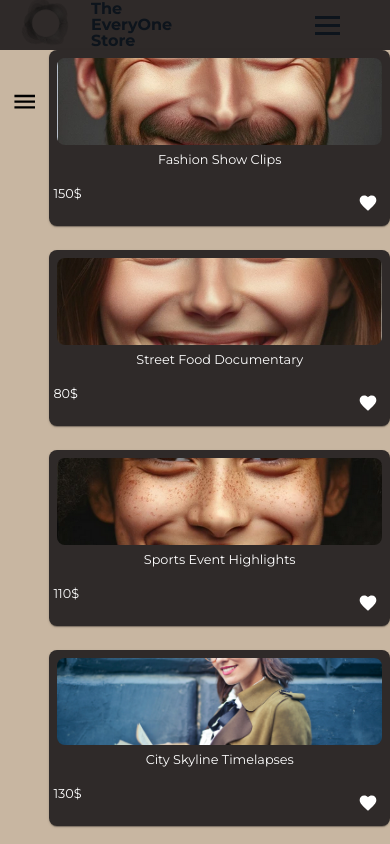
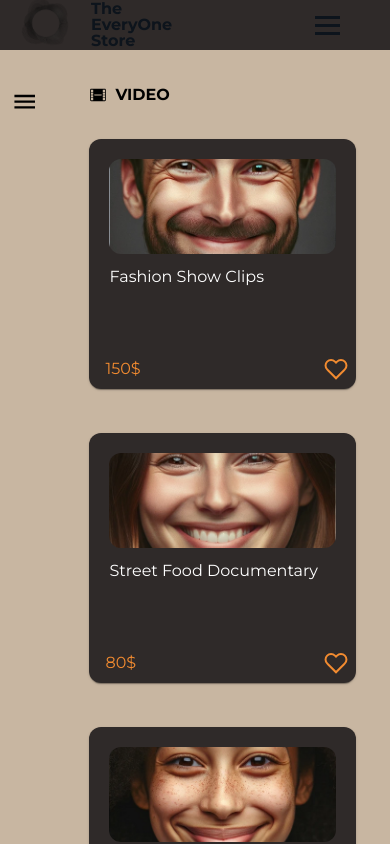
Before and after one commit to simonnilsson90/EksjoSot_Frontend, a React (Create React App) app: page /marketplace/video in a window 390 px wide. Shown: the top 844 px of the page. Built offline with nearby package versions, Linux system fonts and the light colour scheme.

Commit message:
responsive

```diff
--- a/src/App.js
+++ b/src/App.js
@@ -20,6 +20,7 @@ import Reports from "./components/myAccount/reports/reportsComponent";
 import Carousel from "./components/marketplace/carousel/Carousel";
 import MarketplaceLayout from './components/marketplace/marketplaceLayout/MarketplaceLayout';
 import ImagesCollection from "./components/marketplace/dataSetsCards/cards/sortedByCategory/images/ImagesCollection";
+import VideoCollection from "./components/marketplace/dataSetsCards/cards/sortedByCategory/video/VideoCollection";
 import VideoPage from "./components/marketplace/dataSetsCards/cards/sortedByCategory/video/VideoPage";
 import AudioPage from "./components/marketplace/dataSetsCards/cards/sortedByCategory/audio/AudioPage";
 import OtherPage from "./components/marketplace/dataSetsCards/cards/sortedByCategory/other/OtherPage";
@@ -46,7 +47,7 @@ const router = createBrowserRouter(
         <Route index element={<Carousel />} />
         <Route path="images" element={<ImagesCollection />} />
         <Route path="audio" element={<AudioPage />} />
-        <Route path="video" element={<VideoPage />} />
+        <Route path="video" element={<VideoCollection />} />
         <Route path="other" element={<OtherPage />} />
         </Route>
 
--- a/src/components/marketplace/dataSetsCards/cards/sortedByCategory/video/VideoCollection.js
+++ b/src/components/marketplace/dataSetsCards/cards/sortedByCategory/video/VideoCollection.js
@@ -30,9 +30,8 @@ export default function VideoCollection() {
       }}>
     <Grid container spacing={5}  >
     <Grid item xs={12} sx={{ height: '100%' }}>
-    <ResponsiveIcon Icon={IoIosFilm} style={{ marginTop: '25px', marginLeft: '20px'}} text={<Typography sx={{ fontWeight: 'bold' }}>IMAGES</Typography>}
+    <ResponsiveIcon Icon={IoIosFilm} style={{ marginTop: '25px', marginLeft: '20px'}} text={<Typography sx={{ fontWeight: 'bold' }}>VIDEO</Typography>}
     textStyle={{fontSize: theme.typography.body1.fontSize}}/>
-    <Typography>das ist ein test</Typography>
     </Grid>
 
       {videoData.map((item, i) => (
--- a/src/components/marketplace/dataSetsCards/cards/sortedByCategory/video/VideoPage.js
+++ b/src/components/marketplace/dataSetsCards/cards/sortedByCategory/video/VideoPage.js
@@ -1,65 +1,7 @@
-import Card from '@mui/material/Card';
-import CardMedia from '@mui/material/CardMedia';
-import IconButton from '@mui/material/IconButton';
-import FavoriteIcon from '@mui/icons-material/Favorite';
-import { Typography, Grid, Box } from '@mui/material';
-import data from '../../../../../../data/dataArray';
+import React from 'react'
 
-function VideoPage() {
-  const videoData = data.filter(item => item.type === 'Video');
-
+export default function VideoPage() {
   return (
-    <Grid container spacing={3}>
-      {videoData.map((item, i) => (
-        <Grid item xs={12} sm={3} md={3} key={i}>
-          <Card
-            sx={{
-              backgroundColor: '#2F2A29',
-              mb: 3,
-              alignItems: 'center',
-              p: 1,
-              height: '11em',
-              width: '100%',
-              borderRadius: 2,
-            }}
-          >
-            <CardMedia
-              component="img"
-              height={94.59}
-              image={item.image}
-              alt="people"
-              sx={{
-                p: 1,
-                borderRadius: 3,
-                objectFit: 'cover',
-                display: 'block',
-                margin: 'auto',
-                width: '100%', // Ensure the image also takes the full width of the card
-                maxHeight: '100%',
-              }}
-            />
-            <Box sx={{ height: '2em', m: 0.5 }}>
-              <Typography variant="body2" color="#fff" align='center'>
-                {item.description}
-              </Typography>
-            </Box>
-            <Grid container justifyContent="space-between" alignItems="center" sx={{ height: '3em' }}>
-              <Grid item sx={{ height: '100%' }}>
-                <Typography variant="body2" color="#fff">
-                  {item.price}
-                </Typography>
-              </Grid>
-              <Grid item sx={{ height: '100%' }}>
-                <IconButton aria-label="add to favorites">
-                  <FavoriteIcon style={{ color: '#fff', fontSize: 20 }} />
-                </IconButton>
-              </Grid>
-            </Grid>
-          </Card>
-        </Grid>
-      ))}
-    </Grid>
-  );
+    <div>VideoPage</div>
+  )
 }
-
-export default VideoPage;
```
